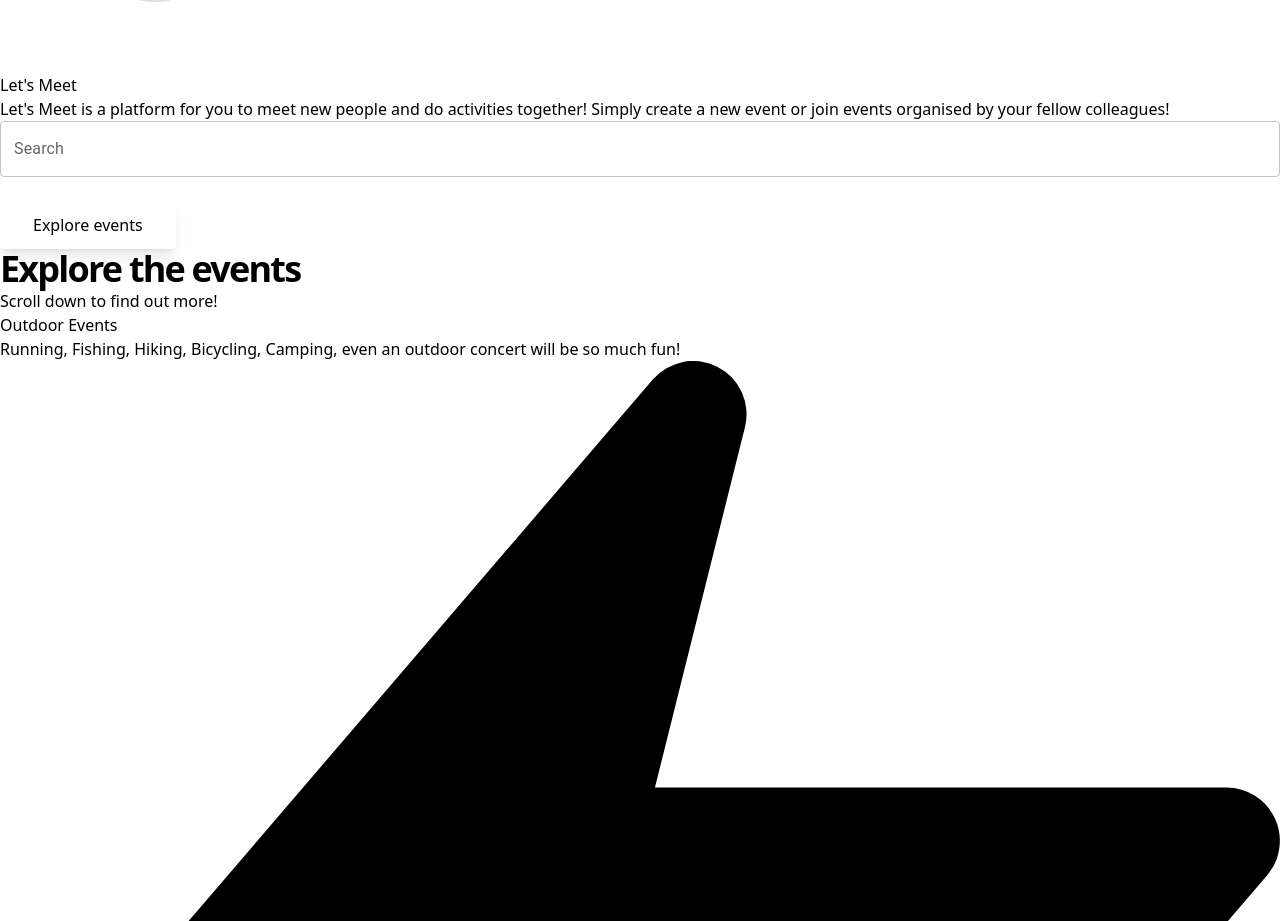
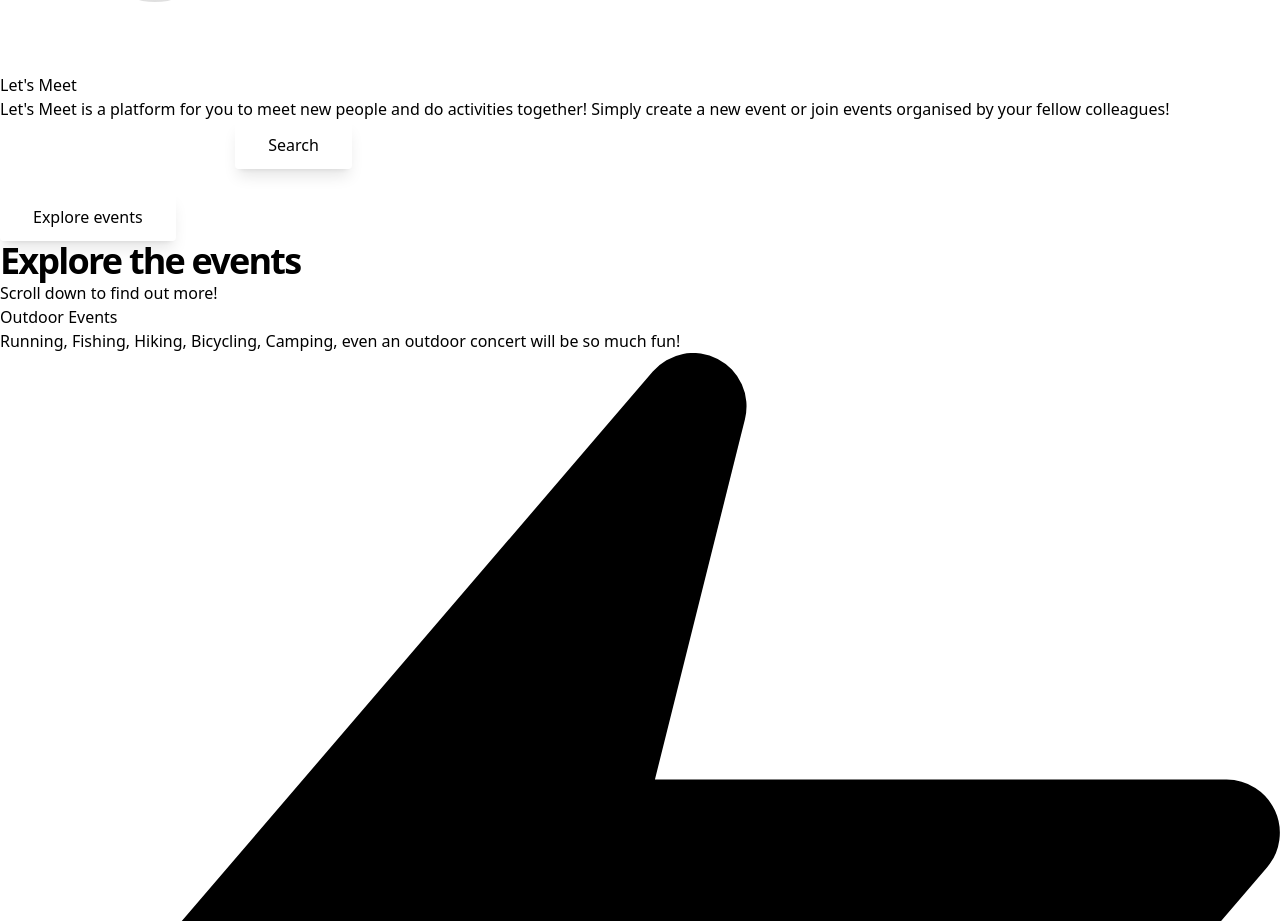
Before and after one commit to pmeghana07/hackathon-group7, a React (Vite) app in the folder FrontEnd/: page / in a window 1280 px wide. Shown: the part 1849-2770 px from the top of the page. Built offline with nearby package versions, Linux system fonts and the light colour scheme.

Commit message:
button added (filtering not done yet)

```diff
--- a/FrontEnd/src/partials/HeroHome.jsx
+++ b/FrontEnd/src/partials/HeroHome.jsx
@@ -5,12 +5,16 @@ import TextField from "@mui/material/TextField";
 
 function HeroHome() {
 
-  const [videoModalOpen, setVideoModalOpen] = useState(false);
-  const [inputText, setInputText] = useState("");
-  let inputHandler = (e) => {
-    var lowerCase = e.target.value.toLowerCase();
-    setInputText(lowerCase);
+  const [value, setValue] = useState("");
+  const onChange = (event) => {
+    setValue(event.target.value);
   };
+  const onSearch = (searchTerm) => {
+    setValue(searchTerm);
+    // our api to fetch the search result
+    console.log("search ", searchTerm);
+  };
+
   return (
     <section className="relative">
 
@@ -42,7 +46,8 @@ function HeroHome() {
             <div className="max-w-3xl mx-auto">
               <p className="text-xl text-gray-600 mb-8" data-aos="zoom-y-out" data-aos-delay="150">Let's Meet is a platform for you to meet new people and do activities together! Simply create a new event or join events organised by your fellow colleagues!</p>
               <div className="max-w-xs mx-auto sm:max-w-none sm:flex sm:justify-center" data-aos="zoom-y-out" data-aos-delay="300">
-                <div className="search"> <TextField id="outlined-basic"   variant="outlined"  fullWidth  label="Search" />
+              <div className="search-inner">
+                <input type="text" value={value} onChange={onChange} />                   <button className="btn text-white bg-blue-600 hover:bg-blue-700 w-12 mb-2 sm:w-3 sm:mb-4" onClick={() => onSearch(value)}> Search </button>
                   <br></br>
                   <br></br>
                   <div>
@@ -50,10 +55,10 @@ function HeroHome() {
                   </div>
                 </div>
               </div>
+              </div>
             </div>
           </div>
         </div>
-      </div>
     </section>
   );
 }
```
